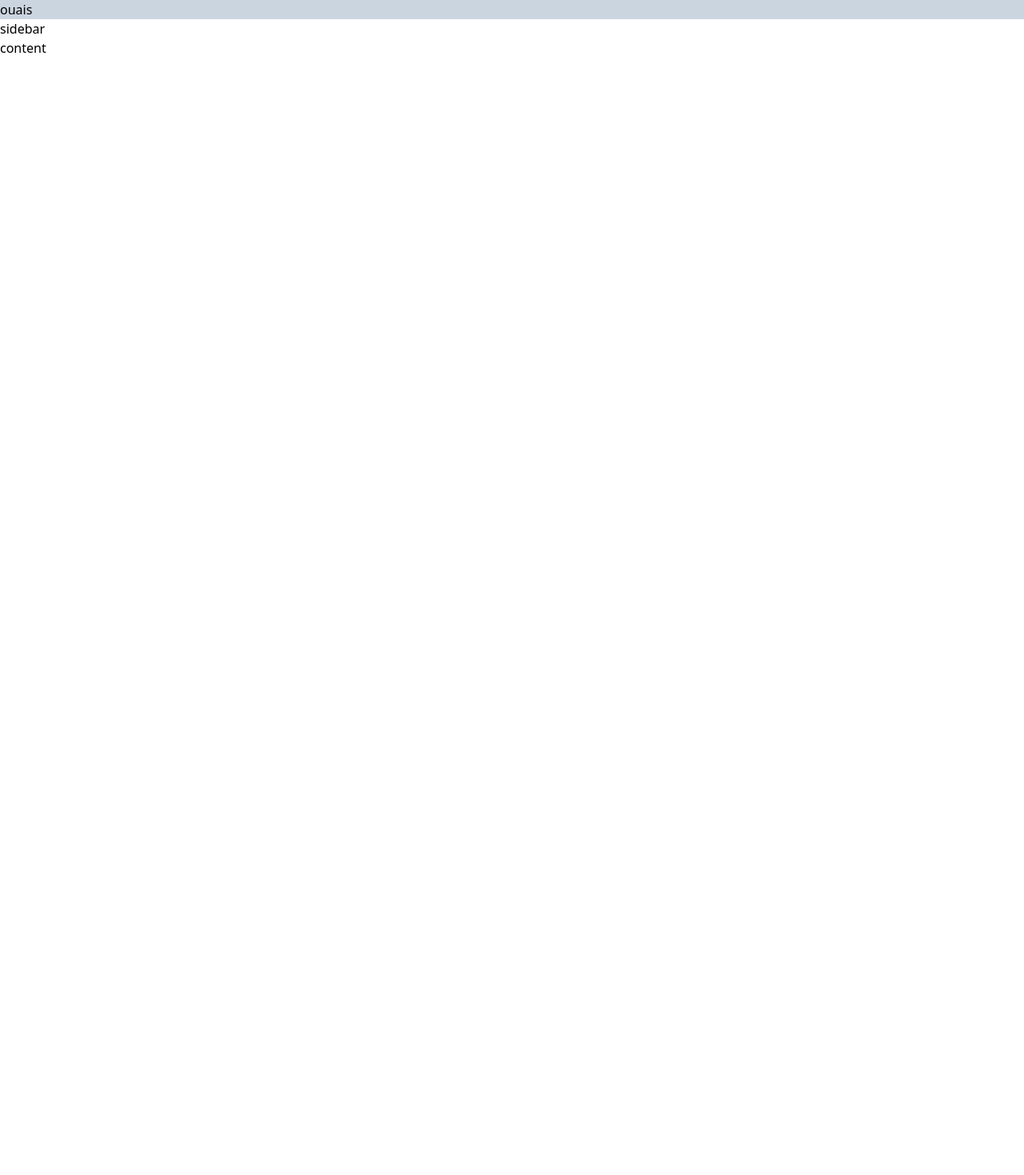
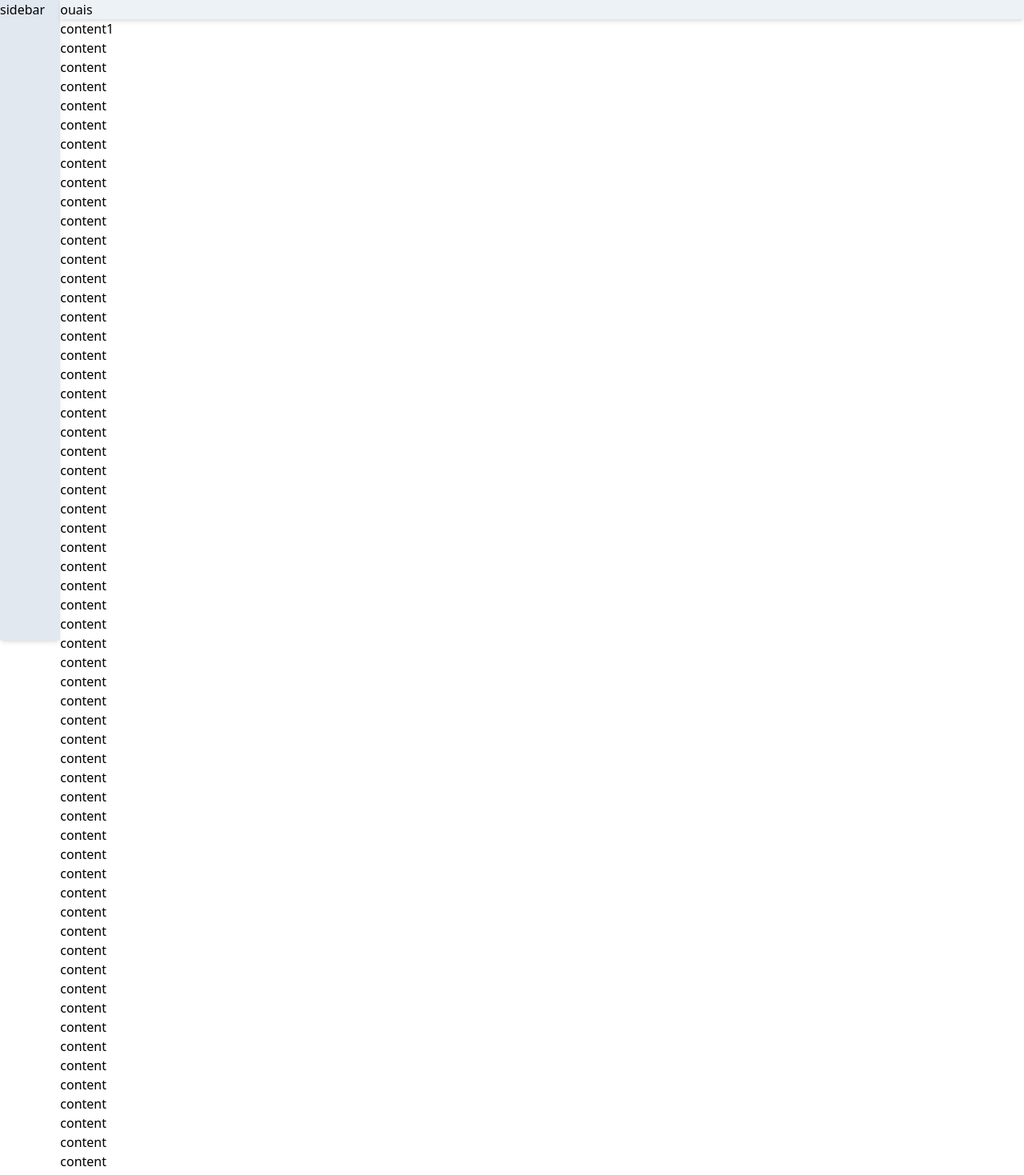
Before and after one commit to JeremyGendre/react-dashboard, a React (Create React App) app: page / in a window 1280 px wide. Shown: the top 1469 px of the page at 80% size. Before the commit the page ends 800 px from the top, so only its background shows below. Built offline with nearby package versions, Linux system fonts and the light colour scheme.

Commit message:
base positioning of each component

```diff
--- a/public/index.html
+++ b/public/index.html
@@ -24,7 +24,7 @@
       work correctly both with client-side routing and a non-root public URL.
       Learn how to configure a non-root public URL by running `npm run build`.
     -->
-    <title>React App</title>
+    <title>React Dashboard</title>
   </head>
   <body>
     <noscript>You need to enable JavaScript to run this app.</noscript>
--- a/src/App.tsx
+++ b/src/App.tsx
@@ -6,10 +6,10 @@ import Content from "./component/Content";
 
 function App() {
   return (
-    <div>
-        <Header/>
-        <div>
-            <Sidebar/>
+    <div className="flex">
+        <Sidebar/>
+        <div className="w-full">
+            <Header/>
             <Content/>
         </div>
     </div>
--- a/src/component/Content.tsx
+++ b/src/component/Content.tsx
@@ -3,7 +3,74 @@ import React from "react";
 export default function Content() {
     return (
         <div>
-            content
+            <p>content1</p>
+            <p>content</p>
+            <p>content</p>
+            <p>content</p>
+            <p>content</p>
+            <p>content</p>
+            <p>content</p>
+            <p>content</p>
+            <p>content</p>
+            <p>content</p>
+            <p>content</p>
+            <p>content</p>
+            <p>content</p>
+            <p>content</p>
+            <p>content</p>
+            <p>content</p>
+            <p>content</p>
+            <p>content</p>
+            <p>content</p>
+            <p>content</p>
+            <p>content</p>
+            <p>content</p>
+            <p>content</p>
+            <p>content</p>
+            <p>content</p>
+            <p>content</p>
+            <p>content</p>
+            <p>content</p>
+            <p>content</p>
+            <p>content</p>
+            <p>content</p>
+            <p>content</p>
+            <p>content</p>
+            <p>content</p>
+            <p>content</p>
+            <p>content</p>
+            <p>content</p>
+            <p>content</p>
+            <p>content</p>
+            <p>content</p>
+            <p>content</p>
+            <p>content</p>
+            <p>content</p>
+            <p>content</p>
+            <p>content</p>
+            <p>content</p>
+            <p>content</p>
+            <p>content</p>
+            <p>content</p>
+            <p>content</p>
+            <p>content</p>
+            <p>content</p>
+            <p>content</p>
+            <p>content</p>
+            <p>content</p>
+            <p>content</p>
+            <p>content</p>
+            <p>content</p>
+            <p>content</p>
+            <p>content</p>
+            <p>content</p>
+            <p>content</p>
+            <p>content</p>
+            <p>content</p>
+            <p>content</p>
+            <p>content</p>
+            <p>content</p>
+            <p>content</p>
         </div>
     );
 }
--- a/src/component/Header.tsx
+++ b/src/component/Header.tsx
@@ -2,7 +2,7 @@ import React from 'react';
 
 export default function Header(){
     return (
-        <div className="sticky top-0 bg-gray-400">
+        <div className="sticky top-0 bg-gray-200 shadow-md w-full">
             ouais
         </div>
     );
--- a/src/component/Sidebar.tsx
+++ b/src/component/Sidebar.tsx
@@ -2,7 +2,7 @@ import React from 'react';
 
 export default function Sidebar(){
     return (
-        <div>
+        <div className="sticky top-0 bg-gray-300 shadow-md h-screen w-20">
             sidebar
         </div>
     );
```
